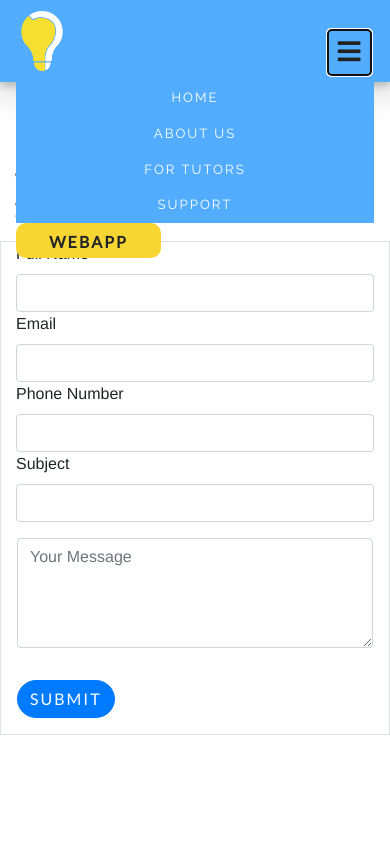
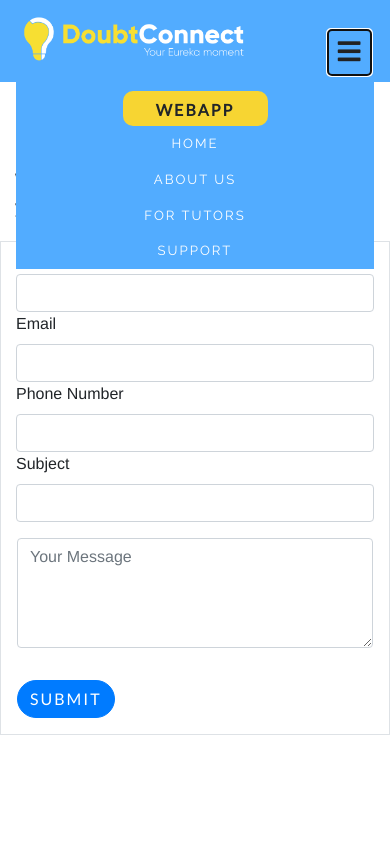
Before and after one commit to JAgrit20/DC_Doubt_Connect, a plain HTML site: page support.html in a window 390 px wide. Both pictures are taken after a click on the button "Toggle navigation". Shown: the top 844 px of the page. Drawn offline with nearby package versions, Linux system fonts and the light colour scheme; a web font is replaced by a local one.

Commit message:
ui fixed

```diff
--- a/css/index.css
+++ b/css/index.css
@@ -1,9 +1,3 @@
-/* @media screen and (max-width:1470px) {
-    .img-fluid{
-        width:20vw;
-        height:20vw;
-    }
-} */
 .img-fluid{
     min-width:220px;
     min-height:220px;
@@ -22,6 +16,9 @@
     }
 }
 @media screen and (max-width: 992px) {
+    .navbar-nav{
+        padding-top: 10px;
+    }
     .webapp{
         display: none!important;
     }
--- a/support.html
+++ b/support.html
@@ -22,6 +22,8 @@
       rel="stylesheet"
       href="vendor/simple-line-icons/css/simple-line-icons.css"
     />
+    <!-- CSS -->
+    <link href="./css/index.css" rel="stylesheet"/>
     <link
       href="https://fonts.googleapis.com/css?family=Lato"
       rel="stylesheet"
@@ -68,121 +70,52 @@
     onload="window.addEventListener('resize', setPanels); setPanels();"
   >
     <!-- Navigation -->
-    <nav
-      class="navbar navbar-expand-lg navbar-light fixed-top supportnav"
-      id="mainNav"
-      style="height: 82px; background-color: #52acff !important"
-    >
+  <div class="navbar navbar-expand-lg navbar-light fixed-top " id="mainNav" style="height:82px;background-color: #52ACFF!important;" >
     <div class="container">
-        <a
-          class="navbar-brand js-scroll-trigger display-1"
-          href="index.html"
-          style="margin-top: -14px; margin-left: -37px"
-          ><img
-            src="img/new-dc-logo.png"
-            id="navlogo"
-            alt="logo"
-            height="200px"
-            width="276px"
-        /></a>
-
-        <button
-          class="navbar-toggler navbar-toggler-right"
-          type="button"
-          data-toggle="collapse"
-          data-target="#navbarResponsive"
-          aria-controls="navbarResponsive"
-          aria-expanded="false"
-          aria-label="Toggle navigation"
-        >
+      <a class="navbar-brand js-scroll-trigger display-1" href="index.html" style="margin-top: -14px;margin-left: -37px;"><img src="img/new-dc-logo.png" alt="logo" height="80px" width="276px" style="margin-left: 20px;"></a>
+      <button class="navbar-toggler navbar-toggler-right" type="button" data-toggle="collapse" data-target="#navbarResponsive" aria-controls="navbarResponsive" aria-expanded="false" aria-label="Toggle navigation">
         <i class="fas fa-bars"></i>
       </button>
-        <div
-          class="collapse navbar-collapse"
-          id="navbarResponsive"
-          style="color: white; font-family: 'Raleway', sans-serif"
-        >
+      <div class="collapse navbar-collapse" id="navbarResponsive" style="color:white;font-family: 'Raleway', sans-serif;background-color: #52ACFF;">
         <ul class="navbar-nav ml-auto">
-            <li class="nav-item">
-              <a
-                class="nav-link js-scroll-trigger"
-                href="index.html"
-                style="color: white"
-                ><b>Home</b></a
-              >
+
+          <li class="nav-item webappbtn">
+              <div class="nav-item webappbtn btns" style="margin-right: 0;">
+                <a href="https://webapp.doubtconnect.in/" target="_blank" rel="noreferrer" id="comingSoon" class="btn" style="background-color: #f7d532;font-weight: 900; border-radius: 10px; width: 145px; height: 35px;" role="button">WebApp</a>
+              </div>
           </li>
           <li class="nav-item">
-              <a
-                class="nav-link js-scroll-trigger"
-                href="about.html"
-                style="color: white"
-                ><b>About us</b></a
-              >
+            <a class="nav-link js-scroll-trigger active" href="index.html" style="color:white"><b>Home</b></a>
+          </li>
+          <li class="nav-item">
+            <a class="nav-link js-scroll-trigger" href="about.html" style="color:white"><b>About us</b></a>
           </li>
           <!-- <li class="nav-item">
-              <a
-                class="nav-link js-scroll-trigger"
-                href="pricing.html"
-                style="color: white"
-                ><b>Pricing</b></a
-              >
+            <a class="nav-link js-scroll-trigger" href="pricing.html" style="color:white"><b>Pricing</b></a>
           </li> -->
           <li class="nav-item">
-              <a
-                class="nav-link js-scroll-trigger"
-                href="tutors.html"
-                style="color: white"
-                ><b>For Tutors</b></a
-              >
+            <a class="nav-link js-scroll-trigger" href="tutors.html" style="color:white"><b>For Tutors</b></a>
           </li>
           <li class="nav-item">
-              <a
-                class="nav-link js-scroll-trigger active"
-                href="support.html"
-                style="color: white"
-                ><b>Support</b></a
-              >
+            <a class="nav-link js-scroll-trigger" href="support.html" style="color:white"><b>Support</b></a>
           </li>
         </ul>
       </div>
-        <div class="btns">
-          <!-- <a
-            id="comingSoon"
-            class="btn"
-            style="
-              background-color: #f7d532;
-              font-weight: 900;
-              border-radius: 10px;
-              width: 145px;
-              height: 35px;
-            "
-            role="button"
-            >WebApp</a
-          > -->
-          <a
-            id="comingSoon"
-            class="btn"
-            href="https://webapp.doubtconnect.in/"
-            style="
-              background-color: #f7d532;
-              font-weight: 900;
-              border-radius: 10px;
-              width: 145px;
-              height: 35px;
-            "
-            role="button"
-            >WebApp</a
-          >
+      <div class="btns webapp">
+        <a href="https://webapp.doubtconnect.in/" target="_blank" rel="noreferrer" id="comingSoon" class="btn" style="background-color: #f7d532; font-weight: 900; border-radius: 10px; width: 145px; height: 35px;" role="button">WebApp</a>
+        <!-- <a id="comingSoon" class="btn" style="background-color: #f7d532; font-weight: 900; border-radius: 10px; width: 145px; height: 35px;" role="button">WebApp</a> -->
       </div>
         <!-- The Modal -->
         <div id="myModal" class="modal">
           <div class="modal-content">
             <span class="close">&times;</span>
-            <img src="img/coming_soon.svg" />
+            <img src="img/coming_soon.svg">
           </div>
         </div>
+
         </div>
-    </nav>
+  </div>
+
 
     <section class="container-sm vh-100" style="margin-top: 25px">
       <h3 style="font-weight: 500; color: #52acff">Got an issue?</h3>
```
Also changed, not shown: about.html (+9 -2 lines), index.html (+2 -2 lines), tutors.html (+24 -93 lines). Lines whose indentation alone changed are shown as unchanged.
